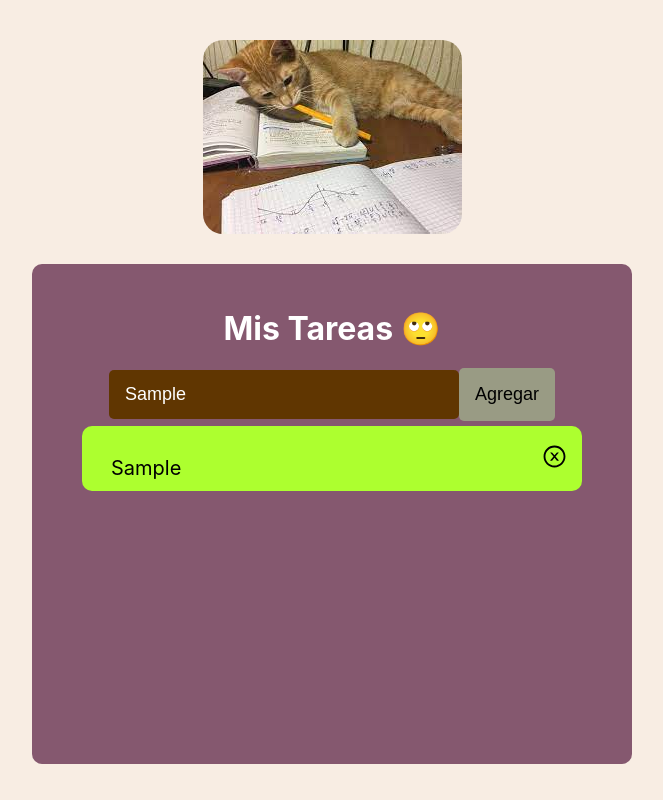
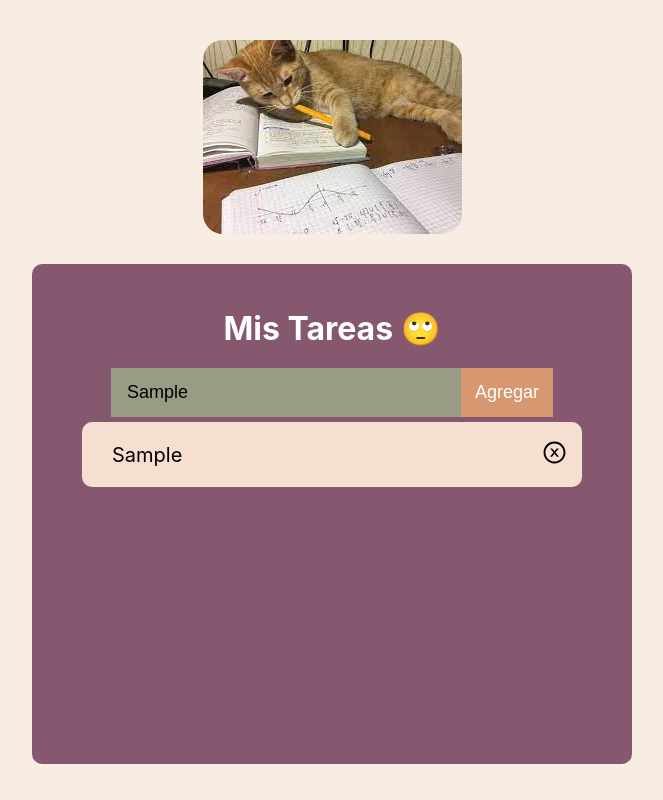
Before and after one commit to aleee-git/Control-tareas, a React (Create React App) app: page / in a window 1280 px wide. Both pictures are taken after typing "Sample" into the empty fields and a click on the button "Agregar". Shown: the whole page, without its empty margins (308-971 px from the left). Built offline with nearby package versions, Linux system fonts and the light colour scheme.

Commit message:
Ultimos Detalles CSS

```diff
--- a/src/Componentes/Formulario.js
+++ b/src/Componentes/Formulario.js
@@ -41,7 +41,7 @@ function Formulario (props) {
         onSubmit={manejarEnvio}>
 
             <input className="tarea-input"
-            type="text" placeholder="Escribe una tarea"
+            type="text" placeholder="Escribe una Tia Paoola"
             name="texto"
             onChange={manejarCambio} />
 
--- a/src/Styles/Formulario.css
+++ b/src/Styles/Formulario.css
@@ -8,21 +8,20 @@
 .tarea-input {
     width: 350px;
     font-size: 18px;
-    background-color: #603601;
-    color: white;
+    background-color: #999B84;
+    color: black;
     padding: 14px 32px 14px 16px;
     outline: none;
     border: none;
-    border-radius: 5px;
 }
 
 .tarea-boton {
-    padding: 16px;
+    padding: 14px;
     font-size: 18px;
     border: none;
     cursor: pointer;
     outline: none;
-    background-color: #999B84;
-    color: black;
-    border-radius: 5px;
+    background-color: #D79771;
+    color: white;
+    user-select: none;
 }
--- a/src/Styles/Tarea.css
+++ b/src/Styles/Tarea.css
@@ -1,9 +1,8 @@
 .tarea-container {
     width: 500px;
     min-height: 65px;
-    background-color: #D0B8A8;
     margin: 5px 0;
-    padding: 8px 15px 8px 20px;
+    padding: 8px 15px 8px 30px;
     display: flex;
     justify-content: space-between;
     border-radius: 10px;
@@ -12,13 +11,13 @@
 
 /* Cambio de colores en las tareas, cada 3 tareas se repetira el color */
 .tarea-container:nth-child(3n +1 ) {
-    background-color: greenyellow;
+    background-color: #F4DFD0;
 }
 .tarea-container:nth-child(3n +2 ) {
-    background-color: blue;
+    background-color: #CDBBA7;
 }
 .tarea-container:nth-child(3n +3 ) {
-    background-color: orange;
+    background-color: #FDEFEF;
 }
 
 .tarea-texto {
@@ -27,7 +26,6 @@
     display: flex;
     font-size: 20px;
     align-items: center;
-    margin: 9px;
     /* Permite que si un texto es demasiado largo pase a la otra linea */
     overflow-wrap: anywhere;
 }
```
